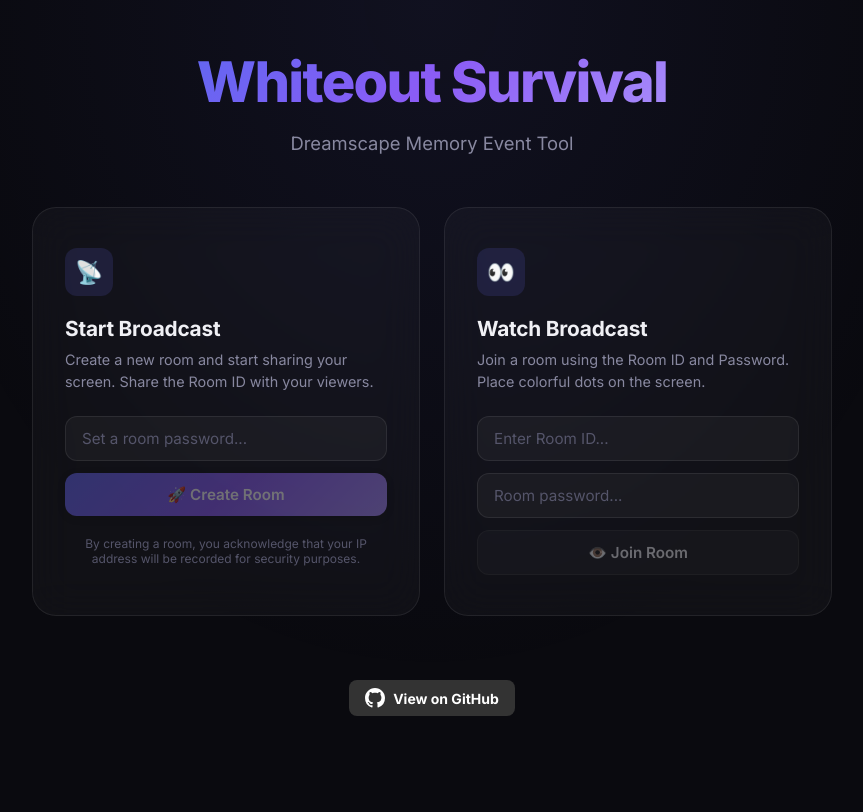
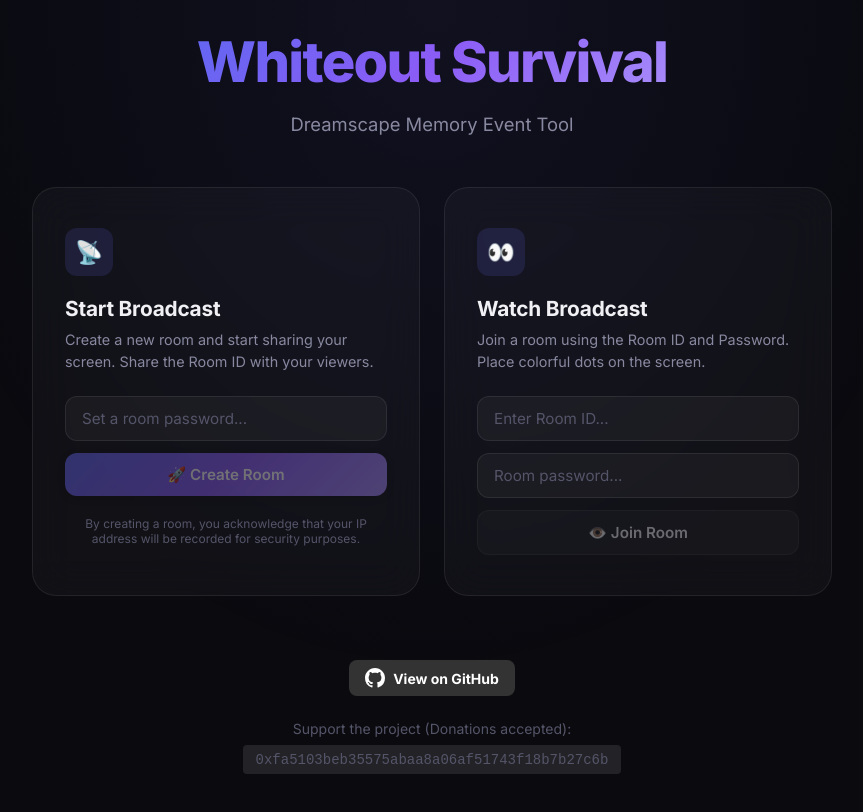
Before and after one commit to melihogul/wos-dreamscape, a Next.js app: page / in a window 1280 px wide. Shown: the top 812 px of the page, without its empty margins (208-1071 px from the left). Built offline with nearby package versions, Linux system fonts and the light colour scheme.

Commit message:
feat: Implement the main application page with room creation, joining, and related UI for the Dreamscape Memory Event Tool.

```diff
--- a/src/app/page.tsx
+++ b/src/app/page.tsx
@@ -10,6 +10,13 @@
   const [joinPassword, setJoinPassword] = useState("");
   const [hostPassword, setHostPassword] = useState("");
   const [isCreating, setIsCreating] = useState(false);
+  const [isCopied, setIsCopied] = useState(false);
+
+  const handleCopyWallet = () => {
+    navigator.clipboard.writeText("0xfa5103beb35575abaa8a06af51743f18b7b27c6b");
+    setIsCopied(true);
+    setTimeout(() => setIsCopied(false), 2000);
+  };
 
   const handleCreateRoom = () => {
     if (!hostPassword.trim()) return;
@@ -155,6 +162,27 @@
             View on GitHub
           </a>
         </p>
+        <div style={{ marginTop: "1.5rem" }}>
+          <p style={{ marginBottom: "0.5rem" }}>Support the project (Donations accepted):</p>
+          <div
+            onClick={handleCopyWallet}
+            style={{
+              display: "inline-block",
+              background: "rgba(255, 255, 255, 0.1)",
+              padding: "0.4rem 0.8rem",
+              borderRadius: "0.25rem",
+              cursor: "pointer",
+              fontFamily: "monospace",
+              position: "relative",
+              transition: "background 0.2s"
+            }}
+            onMouseOver={(e) => (e.currentTarget.style.background = "rgba(255, 255, 255, 0.2)")}
+            onMouseOut={(e) => (e.currentTarget.style.background = "rgba(255, 255, 255, 0.1)")}
+            title="Click to copy"
+          >
+            {isCopied ? "Copied!" : "0xfa5103beb35575abaa8a06af51743f18b7b27c6b"}
+          </div>
+        </div>
       </footer>
     </div>
   );
```
